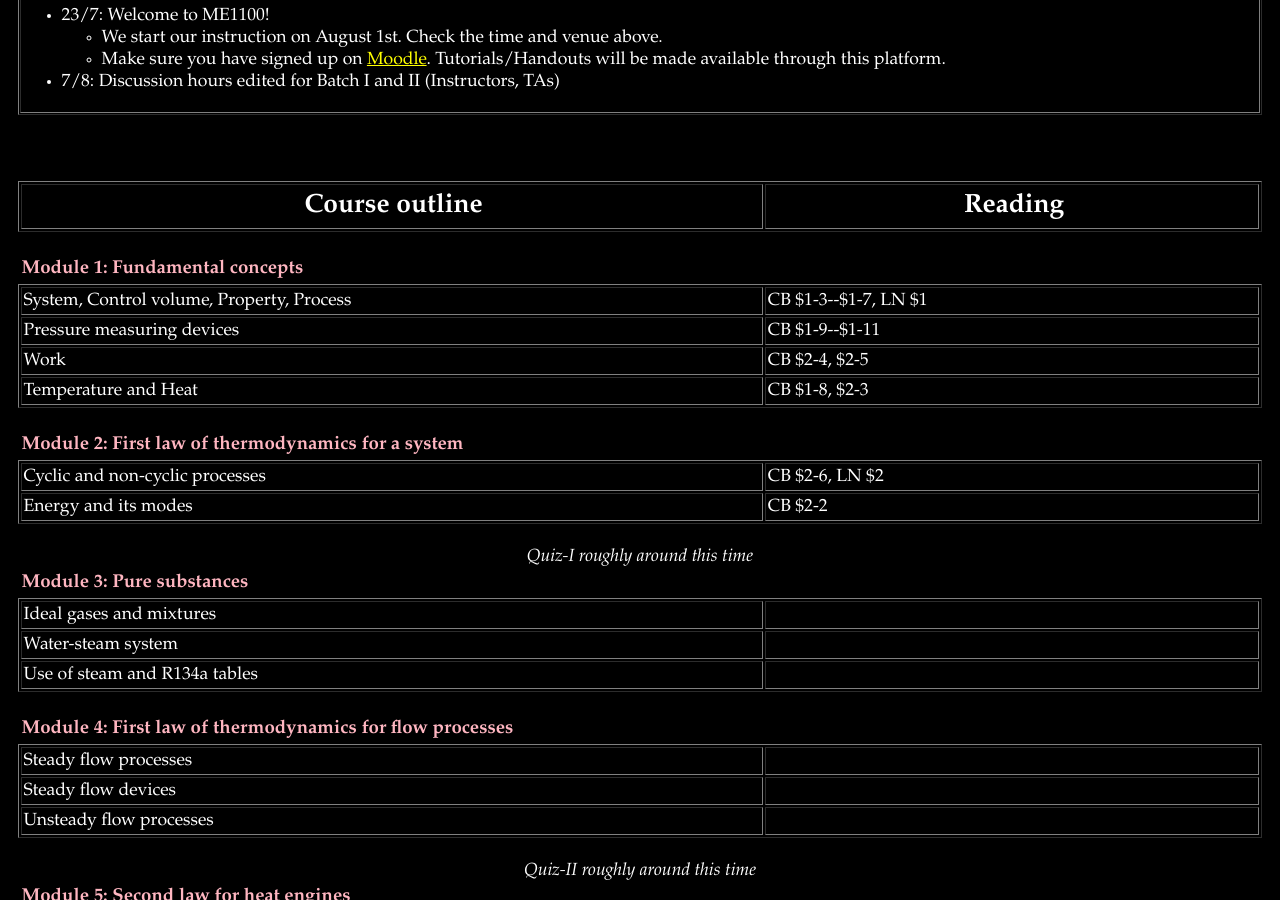
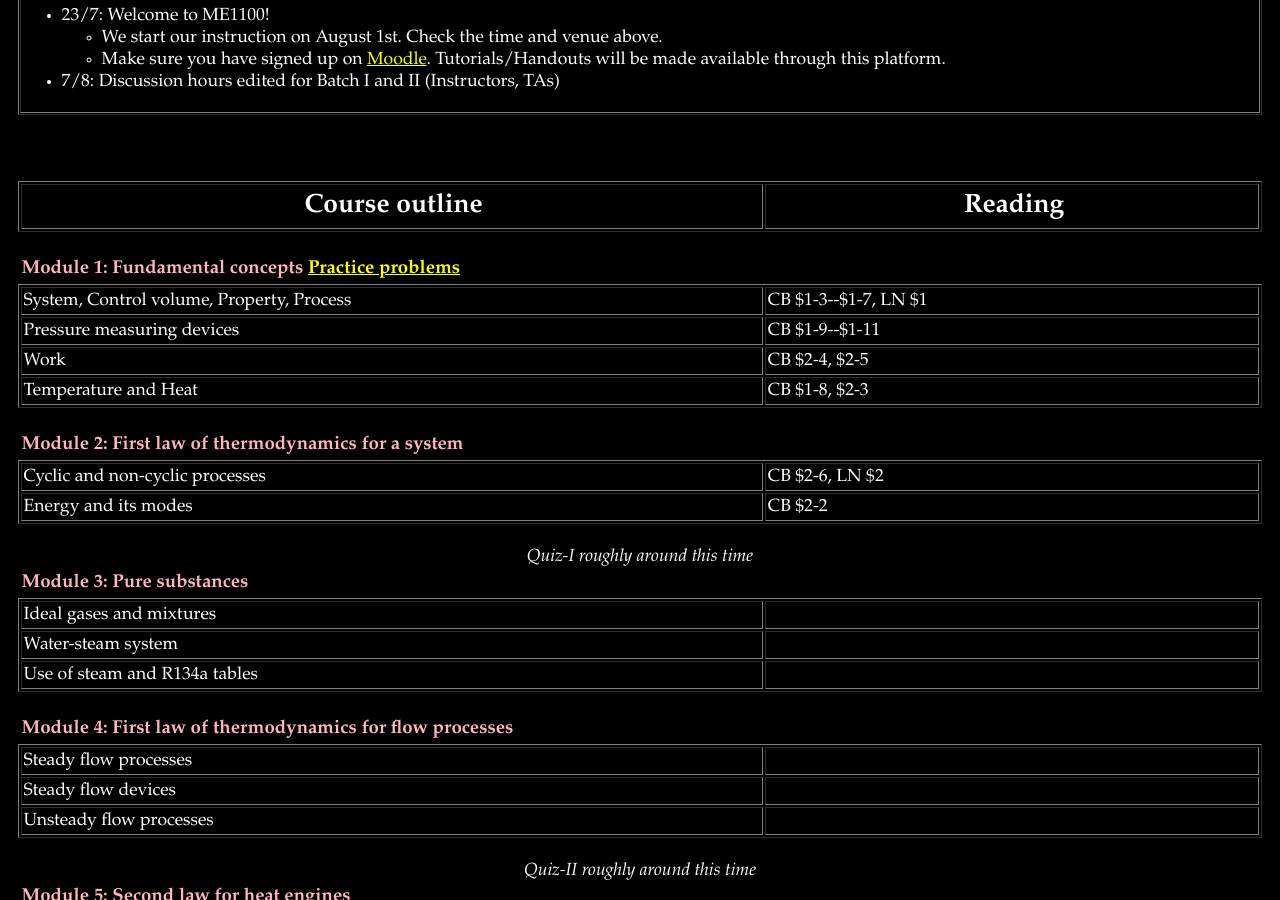
Before and after one commit to krithikasivaram/krithikasivaram.github.io, a Jekyll site: the page teaching/ME1100_Jul_Nov_2019.html, which Jekyll copies as it is, in a window 1280 px wide and 900 px high, scrolled down 1122 px. Built offline with Jekyll 4.4.1, drawn with Linux system fonts in a browser that asks for light colours.

Commit message:
me1100 practice prblems fundamentals

```diff
--- a/teaching/ME1100_Jul_Nov_2019.html
+++ b/teaching/ME1100_Jul_Nov_2019.html
@@ -207,7 +207,7 @@ Updates/Announcements:</font></h3>
 </table>
 <br>
 
-<h3>Module 1: Fundamental concepts </h3>
+<h3>Module 1: Fundamental concepts <a href="https://owncloud.iitm.ac.in/index.php/s/q9rrBasyeTmZwa7" target="_blank">Practice problems</a> </h3>
 <table border="1" cellspacing="2" cellpadding="2" width="100%">
 	<col width = "60%">
 	<col width = "40%">
```
